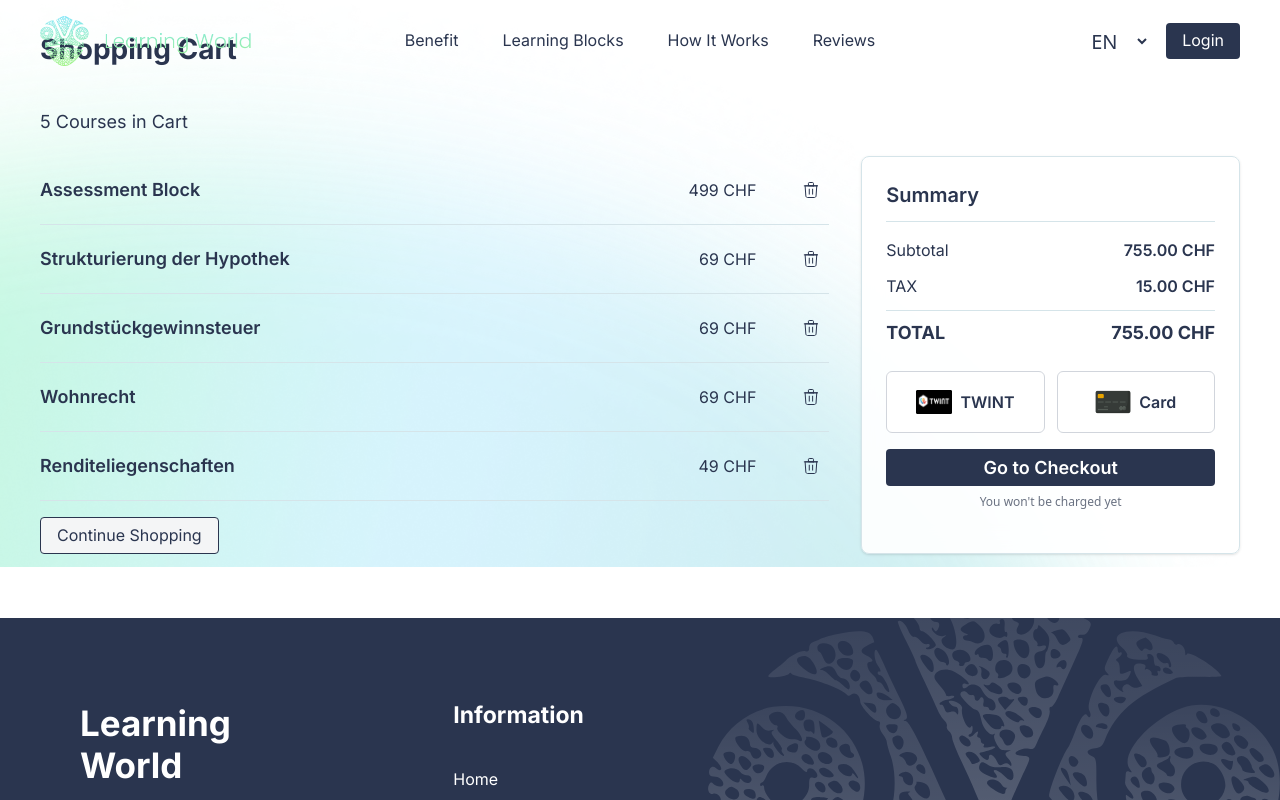
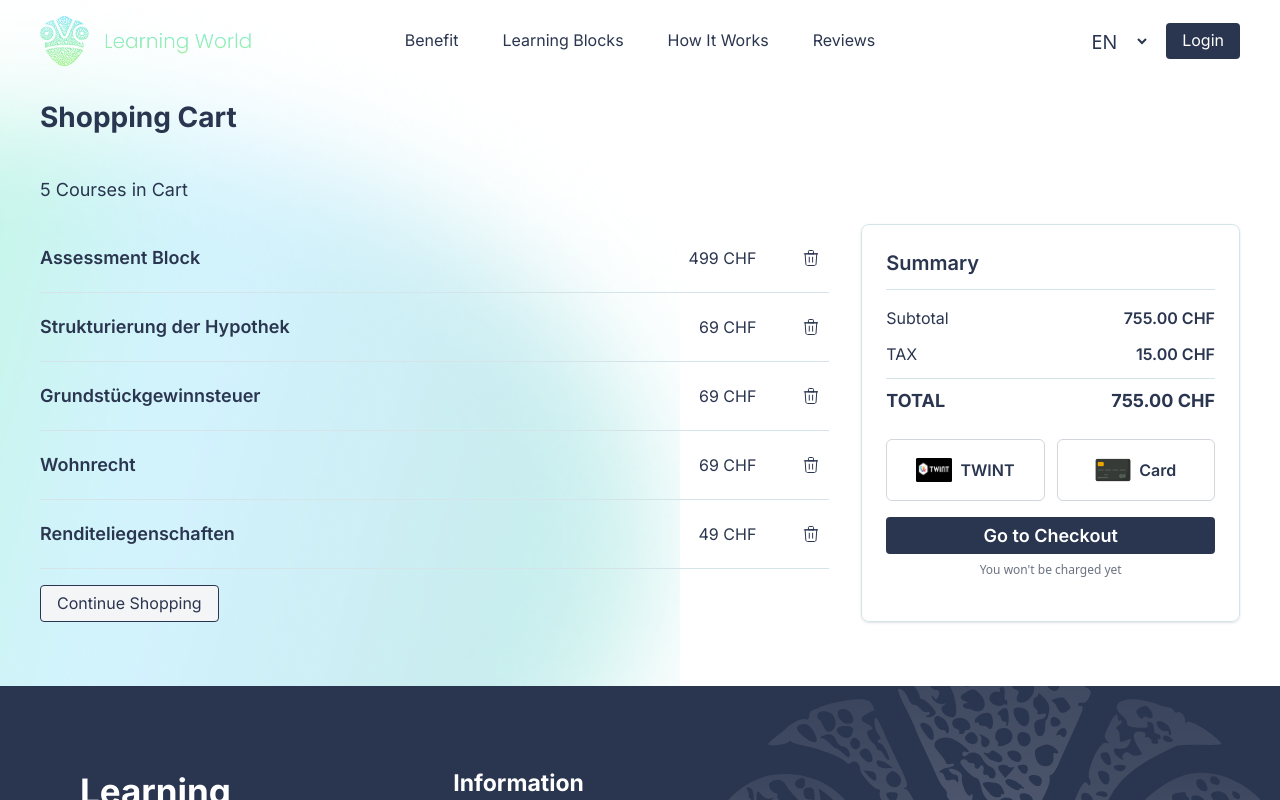
Before and after one commit to Babinets213/ReactPetProject, a Next.js app: page /en/cart in a window 1280 px wide. Shown: the top 800 px of the page. Built offline with nearby package versions, Linux system fonts and the light colour scheme.

Commit message:
Update page.tsx (#61)

```diff
--- a/src/app/[locale]/cart/page.tsx
+++ b/src/app/[locale]/cart/page.tsx
@@ -7,7 +7,7 @@ import TrashIcon from "@/components/icons/cart/TrashIcon";
 import Button from "@/components/ui/Button";
 import { inter400, inter600, inter700 } from "@/styles/fonts";
 import Image from "next/image";
-
+// Fix
 const CourseItem = ({ title, price }: { title: string; price: number }) => {
   return (
     <div className="flex items-center justify-between border-b border-[#D5E4E9] py-4">
@@ -57,25 +57,23 @@ export default function Cart() {
   ];
 
   return (
-    <div className="relative flex min-h-screen flex-col">
-      {/* 👇 Background */}
-      <div className="absolute inset-0 -z-10">
+    <div className="relative flex min-h-screen flex-col overflow-x-hidden">
+      {/* 👇 Фон на всю сторінку (поза main і footer) */}
+      <div className="fixed inset-0 right-150 -z-10">
         <Image
           src="/Blur_Gradient.png"
           alt="Background"
           fill
+          className="object-cover"
           priority
-          className="object-cover object-top opacity-90"
         />
-        {/* нижня половина — білий фон */}
-        <div className="absolute bottom-0 h-1/2 w-full bg-white" />
       </div>
 
       {/* Header */}
       <Header />
 
       {/* Main Content */}
-      <main className="flex-grow pt-8 pb-16 sm:px-5 lg:px-10 2xl:px-60">
+      <main className="mt-[100px] flex-grow pb-16 sm:px-5 lg:px-10 2xl:px-60">
         <h2
           className={`${inter700.className} mb-11 text-[28px] leading-[120%] text-[#2A354F]`}
         >
@@ -215,6 +213,7 @@ export default function Cart() {
         </div>
       </main>
 
+      {/* Footer */}
       <Footer />
     </div>
   );
```
